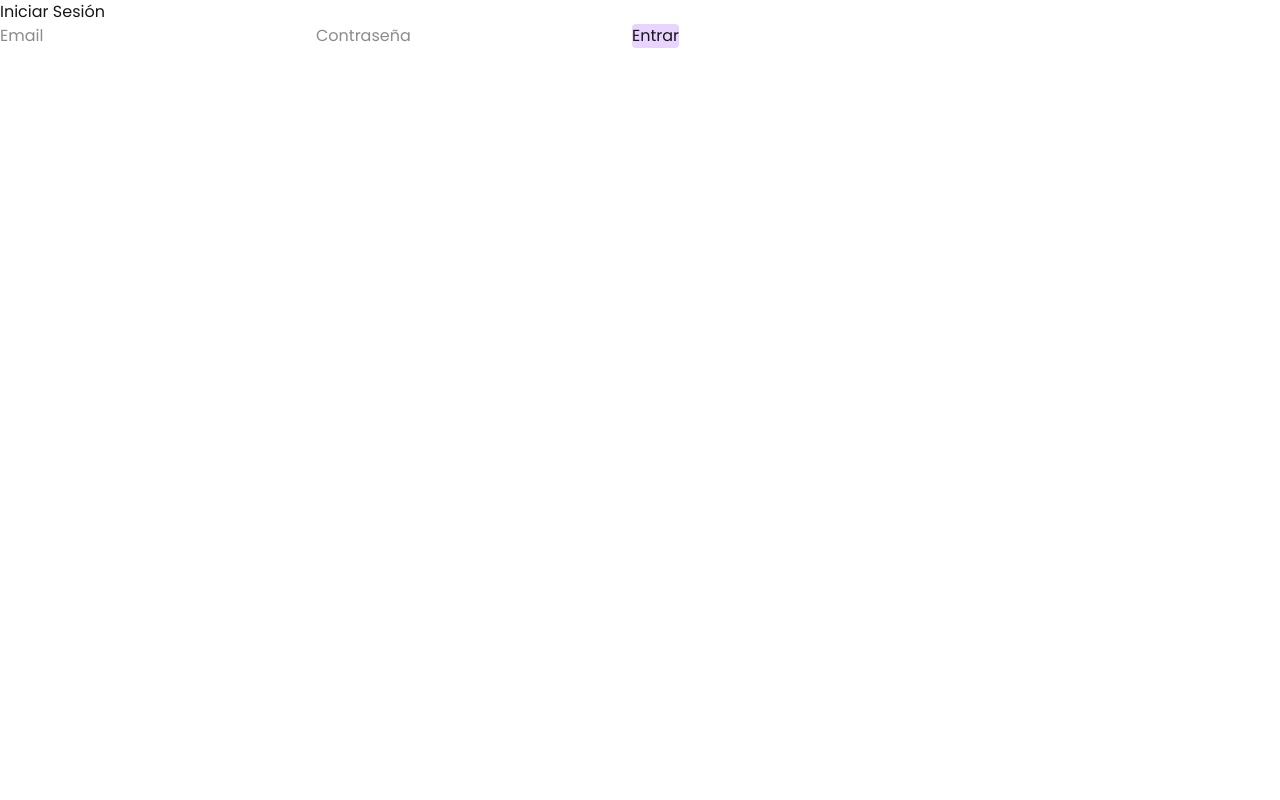
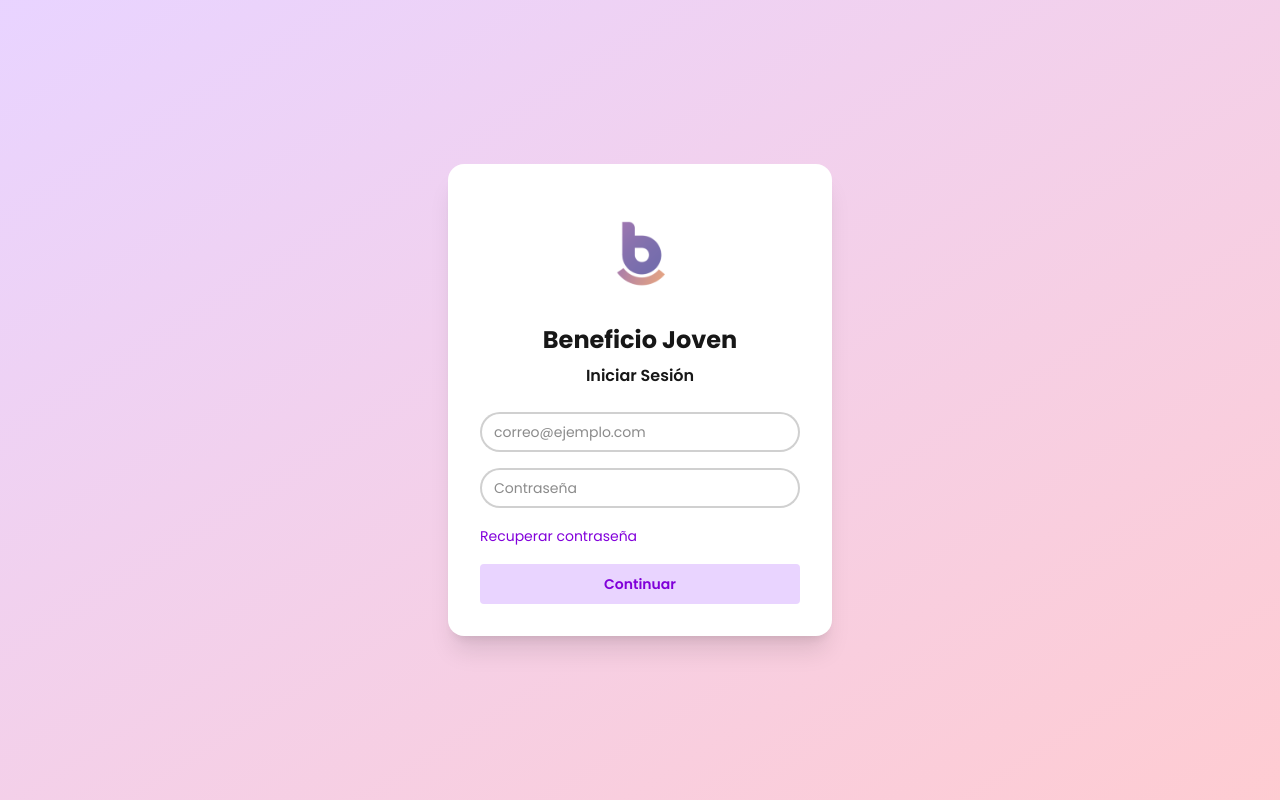
Before and after one commit to daianaarmentaa/jovenbeneficio-site, a Next.js app in the folder cliente/: page / in a window 1280 px wide. Built offline with nearby package versions, Linux system fonts and the light colour scheme.

Commit message:
[ADD]: formulario agregado

```diff
--- a/cliente/app/page.tsx
+++ b/cliente/app/page.tsx
@@ -1,70 +1,100 @@
 'use client';
 
-import { useState } from 'react';
-import { signInWithCustomToken } from 'firebase/auth';
-import { auth } from '../lib/firebase'; // Asegúrate que la ruta sea correcta
+import Link from "next/link";
+import Image from "next/image";
+import { useState } from "react";
+import { signInWithCustomToken } from 'firebase/auth'; // <-- Importa esto
+import { auth } from '../lib/firebase'; // <-- Importa tu config de auth
 
-export default function LoginForm() {
-  const [email, setEmail] = useState('');
-  const [password, setPassword] = useState('');
+export default function LoginPage() {
+    // Estado inicializado como string vacío
+    const [identifier, setIdentifier] = useState("");
+    const [password, setPassword] = useState("");
     const [error, setError] = useState<string | null>(null);
     const [loading, setLoading] = useState(false);
 
-  const handleLogin = async (e: React.FormEvent) => {
+    const handleSubmit = async (e: React.FormEvent) => {
         e.preventDefault();
         setError(null);
         setLoading(true);
 
         try {
-      // 1. Llama a tu backend de Python
-      const response = await fetch('http://127.0.0.1:5000/api/login', { // La URL de tu API
+            const response = await fetch('http://127.0.0.1:5000/api/login', {
                 method: 'POST',
                 headers: { 'Content-Type': 'application/json' },
-        body: JSON.stringify({ email, password }),
+                body: JSON.stringify({ email: identifier, password: password }),
             });
 
             const data = await response.json();
 
             if (!response.ok) {
-        throw new Error(data.error || 'Error al iniciar sesión');
+                throw new Error(data.error || 'Ocurrió un error inesperado.');
             }
 
             const customToken = data.token;
+            await signInWithCustomToken(auth, customToken);
 
-      // 2. Inicia sesión en Firebase con el token personalizado
-      const userCredential = await signInWithCustomToken(auth, customToken);
-      console.log('¡Login exitoso!', userCredential.user);
-      // Aquí puedes redirigir al usuario o actualizar el estado global
+            // Redirige al usuario tras un login exitoso
+            window.location.href = '/home';
 
         } catch (err: any) {
             setError(err.message);
-      console.error(err);
         } finally {
             setLoading(false);
         }
     };
 
     return (
-    <form onSubmit={handleLogin}>
-      <h2>Iniciar Sesión</h2>
+        <div className="flex items-center justify-center min-h-screen bg-gradient-to-br from-primary to-secondary">
+            <div className="card w-96 bg-base-100 shadow-xl p-8">
+                <div className="flex justify-center mb-4">
+                    <Image
+                        src="/logo.png"
+                        alt="Logo Beneficio Joven"
+                        width={200}
+                        height={200}
+                        priority
+                    />
+                </div>
+                <h1 className="text-center text-2xl font-bold mb-2">Beneficio Joven</h1>
+                <h2 className="text-center text-md font-semibold mb-6">Iniciar Sesión</h2>
+
+                <form onSubmit={handleSubmit} className="space-y-4">
+                    <label className="input input-bordered flex items-center gap-2">
+                        {/* ... tu SVG ... */}
                         <input
                           type="email"
-        value={email}
-        onChange={(e) => setEmail(e.target.value)}
-        placeholder="Email"
+                          placeholder="correo@ejemplo.com"
                           required
+                          value={identifier}
+                          onChange={(e) => setIdentifier(e.target.value)}
                         />
+                    </label>
+
+                    <label className="input input-bordered flex items-center gap-2">
+                        {/* ... tu SVG ... */}
                         <input
                             type="password"
+                            required
+                            placeholder="Contraseña"
                             value={password}
                             onChange={(e) => setPassword(e.target.value)}
-        placeholder="Contraseña"
-        required
                         />
-      <button type="submit" disabled={loading} className='bg-primary rounded'>
-        {loading ? 'Cargando...' : 'Entrar'}
+                    </label>
+
+                    {error && <p className="text-red-500 text-sm text-center">{error}</p>}
+
+                    <div className="text-left">
+                        <Link href="/forgot-password" className="text-sm text-purple-700 hover:underline">
+                            Recuperar contraseña
+                        </Link>
+                    </div>
+
+                    <button type="submit" className="btn btn-primary w-full rounded" disabled={loading}>
+                        {loading ? 'Cargando...' : 'Continuar'}
                     </button>
-      {error && <p style={{ color: 'red' }}>{error}</p>}
                 </form>
+            </div>
+        </div>
     );
 }
--- a/cliente/lib/firebase.ts
+++ b/cliente/lib/firebase.ts
@@ -20,8 +20,4 @@ const firebaseConfig = {
 const app = initializeApp(firebaseConfig);
 const auth = getAuth(app);
 
-if (process.env.NODE_ENV === 'development' && typeof window !== 'undefined' && !auth.emulatorConfig) {
-  connectAuthEmulator(auth, "http://localhost:9099");
-}
-
 export { app, auth };
```
Lines whose indentation alone changed are shown as unchanged.
